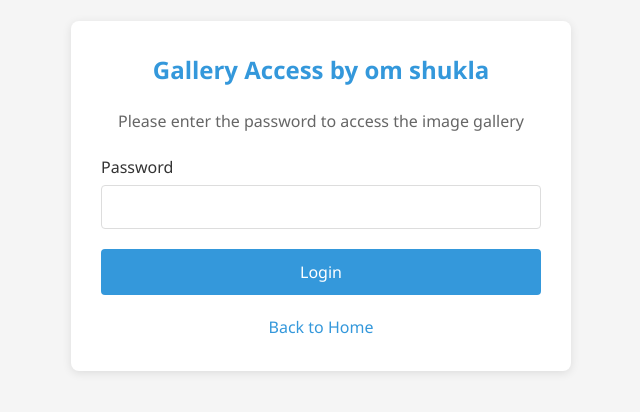
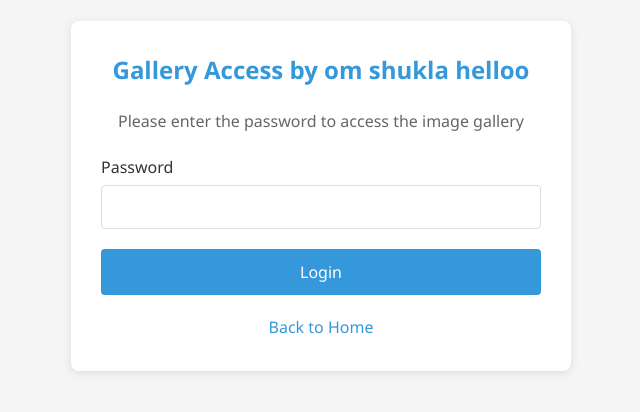
Before and after one commit to omdev04/telephoto, a website: page public/login.html in a window 1280 px wide. Shown: the part 204-616 px from the top of the page, without its empty margins (319-959 px from the left). Drawn offline with Linux system fonts and the light colour scheme; no server answers.

Commit message:
Update login.html

```diff
--- a/public/login.html
+++ b/public/login.html
@@ -123,7 +123,7 @@
 <body>
     <div class="container">
         <section class="login-section">
-            <h1>Gallery Access by om shukla</h1>
+            <h1>Gallery Access by om shukla helloo</h1>
             <p>Please enter the password to access the image gallery</p>
 
             <form id="login-form">
```
